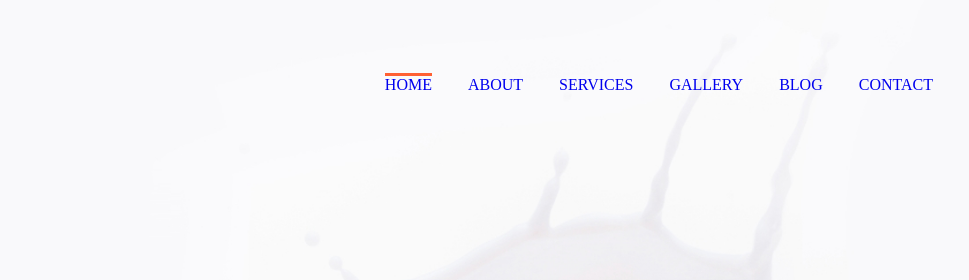
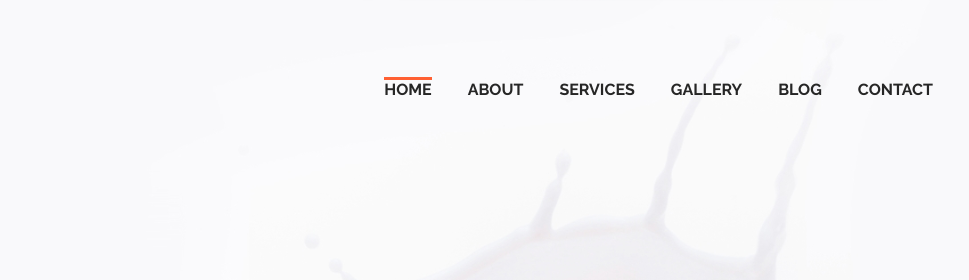
Before and after one commit to sposibb/homework11_2, a plain HTML site: page index.html in a window 1280 px wide. Shown: the top 280 px of the page, 311-1280 px from the left. Drawn offline with Linux system fonts and the light colour scheme.

Commit message:
add css to a

```diff
--- a/css/style.css
+++ b/css/style.css
@@ -125,3 +125,11 @@ p {
 .active_page {
   border-top: 3px solid #ff6033;
 }
+a {
+  font-family: "Raleway";
+  font-style: normal;
+  font-weight: bold;
+  font-size: 16px;
+  line-height: 27px;
+  color: #262626;
+}
```
